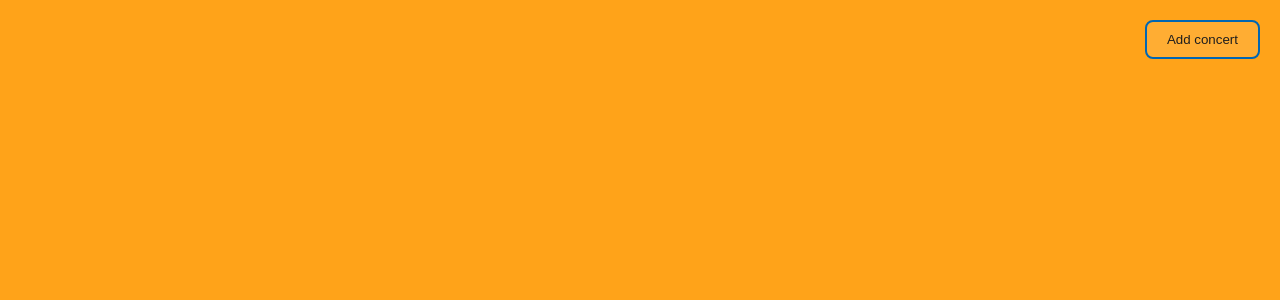
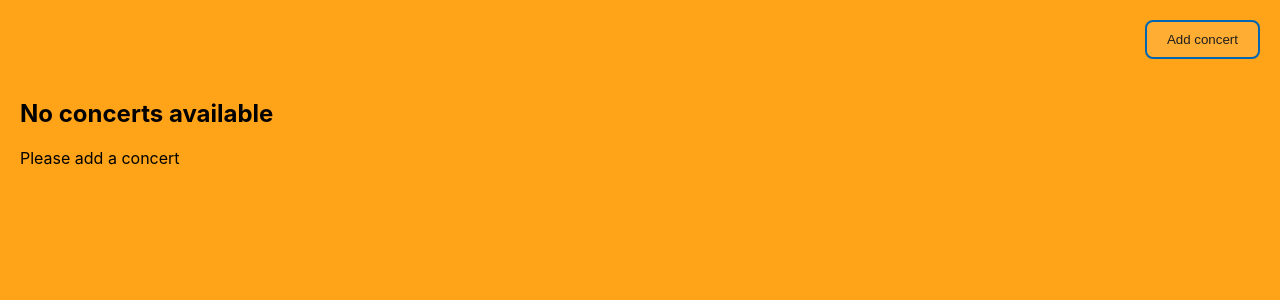
Before and after one commit to Alkawi/capstone-project, a React (Vite) app: page / in a window 1280 px wide. Shown: the top 300 px of the page. Built offline with nearby package versions, Linux system fonts and the light colour scheme.

Commit message:
Add call-to-action message if concerts array is empty

```diff
--- a/src/app/Pages/Dashboard.tsx
+++ b/src/app/Pages/Dashboard.tsx
@@ -35,7 +35,8 @@ export default function Dashboard(): JSX.Element {
           <Header>
             <Button onClick={handleClick}>Add concert</Button>
           </Header>
-          {concerts.map((concert) => (
+          {concerts.length > 0 ? (
+            concerts.map((concert) => (
               <Card
                 key={concert.id}
                 mainAct={concert.mainAct}
@@ -44,7 +45,13 @@ export default function Dashboard(): JSX.Element {
                 location={concert.location}
                 numberOfTickets={concert.numberOfTickets}
               />
-          ))}
+            ))
+          ) : (
+            <div>
+              <h2>No concerts available</h2>
+              <p>Please add a concert</p>
+            </div>
+          )}
         </Container>
       )}
       {showForm && (
```
Lines whose indentation alone changed are shown as unchanged.
